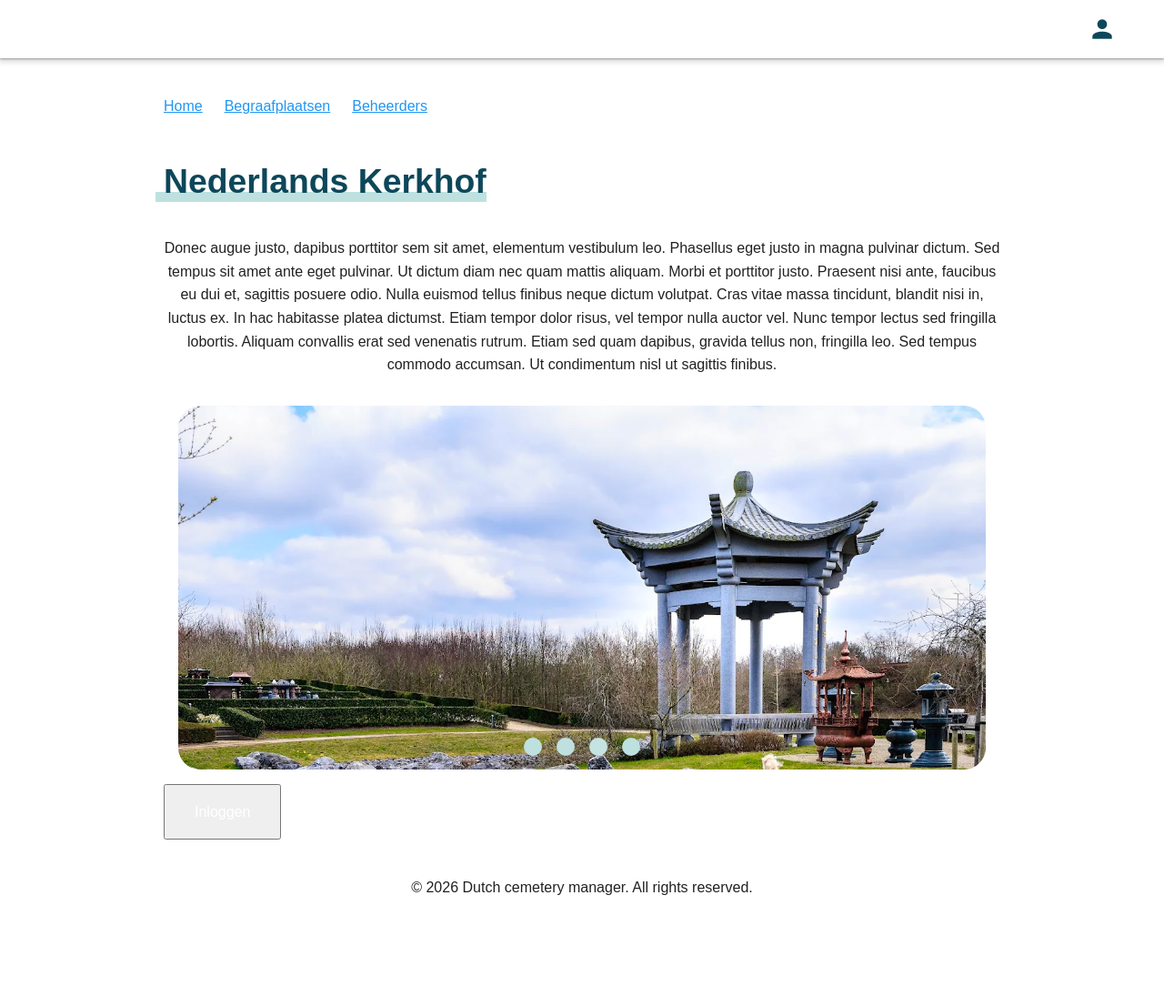
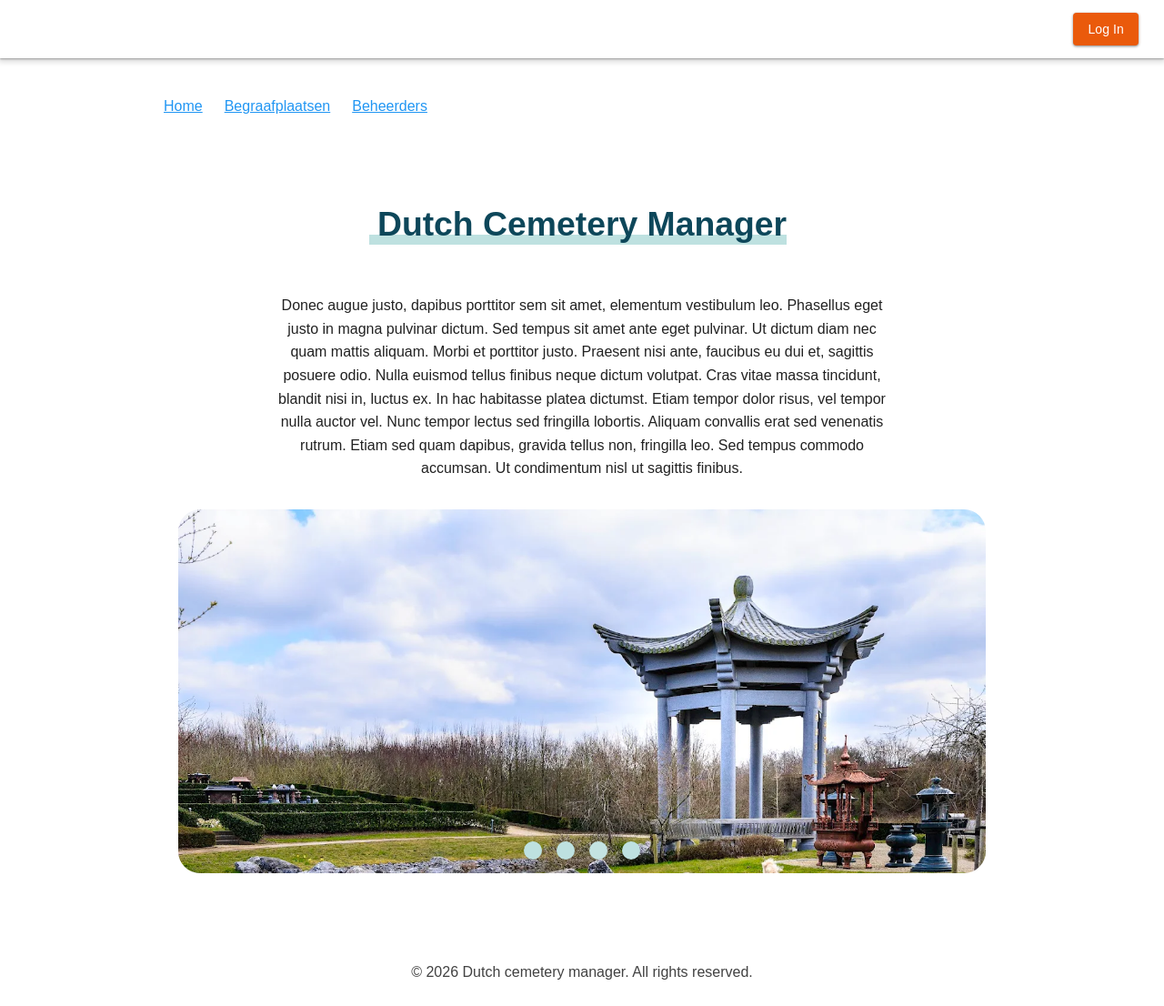
Before and after one commit to YassiraRaddahi/VKB-Gravenproject, a Vue app in the folder apps/web/: page /home in a window 1280 px wide. Shown: the whole page at 91% size. Before the commit the page ends 989 px from the top, so only its background shows below. Built offline with nearby package versions, Linux system fonts and the light colour scheme; no server answers.

Commit message:
loginknop in de header gezet + styling verbeterd

```diff
--- a/apps/web/src/App.vue
+++ b/apps/web/src/App.vue
@@ -1,24 +1,26 @@
 <template>
   <v-app>
-    <!-- <div class="min-h-screen flex flex-col container mx-auto px-10 md:px-20 pt-10"> -->
-    <v-container class="h-screen d-flex flex-column mx-auto px-10 px-md-20 pt-10">
+    <v-layout>
       <Header />
 
+      <v-main class="d-flex flex-column">
+        <v-container class="d-flex flex-1-1-0 flex-column mx-auto px-10 px-md-20 pt-10">
 
-      <v-main class="flex-1">
           <nav class="d-flex ga-6 mb-4">
             <router-link to="/" class="text-blue">Home</router-link>
             <router-link to="/begraafplaatsen" class="text-blue">Begraafplaatsen</router-link>
             <router-link to="/beheerders" class="text-blue">Beheerders</router-link>
           </nav>
+
           <router-view />
-      </v-main>
 
           <Footer />
         </v-container>
+
+      </v-main>
+    </v-layout>
   </v-app>
 </template>
-
 
 <script setup>
 import Header from './components/Header.vue'
--- a/apps/web/src/assets/css/main.css
+++ b/apps/web/src/assets/css/main.css
@@ -22,6 +22,14 @@
 .title.fancy-title2::after {
     border-bottom: 0.307em solid #feca00;
 }
+
+html,
+body
+{
+    height: 100%;
+    margin: 0;
+}
+
 body
 {
     font-family: "Hero New light", sans-serif;
@@ -31,7 +39,7 @@ body
     color: #0d475a;
 }
 
-@media (min-width: 350px) {
+@media (min-width: 540px) {
     .title {
         width: fit-content;
     }
--- a/apps/web/src/components/Footer.vue
+++ b/apps/web/src/components/Footer.vue
@@ -1,7 +1,10 @@
 <template>
-  <footer class="text-center mt-10 mb-4 text-gray-500">
-    &copy; 2026 Dutch cemetery manager. All rights reserved.
-  </footer>
+  <v-footer class="justify-center mt-10 mb-0 ">
+    <span class="text-grey-darken-3">
+      &copy; 2026 Dutch cemetery manager. All rights reserved.
+    </span>
+  </v-footer>
+
 </template>
 
 <script setup>
@@ -9,5 +12,9 @@
 </script>
 
 <style scoped>
-/* alleen voor deze component */
+.v-footer {
+  padding-top: 5rem;
+  margin-top: auto;
+  flex: 0 1 0;
+}
 </style>
--- a/apps/web/src/components/Header.vue
+++ b/apps/web/src/components/Header.vue
@@ -1,5 +1,5 @@
 <template>
-  <v-app-bar class="px-6">
+  <v-app-bar app class="px-6">
 
     <!-- left side -->
     <!---... --->
@@ -7,8 +7,17 @@
     <!-- right side -->
     <v-spacer />
 
-    <v-btn color="#0d475a" v-ripple.center>
-      <router-link :to="{ name: 'Profile' }" class="text-decoration-none">
+    <template v-if="!loggedIn">
+      <v-btn :to="{ name: 'Login' }" color="#ea5a0b" class="text-decoration-none"
+      v-ripple.center variant="elevated">
+          <span class="text-white">
+          Log In
+          </span>
+      </v-btn>
+    </template>
+
+    <template v-else>
+      <v-btn :to="{ name: 'Profile' }" color="#0d475a" class="text-decoration-none" v-ripple.center>
           <div class="d-flex align-center ga-2">
             <!-- Profile picture or fallback icon -->
             <v-avatar v-if="user.profile_picture_url" size="40">
@@ -21,8 +30,8 @@
               {{ user.first_name }} {{ user.last_name }}
             </span>
           </div>
-      </router-link>
       </v-btn>
+    </template>
   </v-app-bar>
 </template>
 
@@ -32,6 +41,8 @@ import { ref, onMounted } from 'vue'
 import axios from 'axios'
 
 const user = ref({})
+
+const loggedIn = ref(false)
 
 
 const url = 'http://localhost:3001/api/login'
--- a/apps/web/src/router/index.js
+++ b/apps/web/src/router/index.js
@@ -5,6 +5,7 @@ import Cemeteries from '../views/CemeteriesView.vue'
 import Graves from '../views/GravesView.vue'
 import CemeteryManagers from '../views/CemeteryManagersView.vue'
 import Profile from '../views/ProfileView.vue'
+import LoginView from '../views/LoginView.vue'
 
 
 const router = createRouter({
@@ -15,7 +16,8 @@ const router = createRouter({
     { path: '/begraafplaatsen', name: 'Cemeteries', component: Cemeteries },
     { path: '/graven/:cemetery_id', name: 'Graves', component: Graves },
     { path: '/beheerders', name: 'CemeteryManagers', component: CemeteryManagers },
-    { path: '/profiel', name: 'Profile', component: Profile }
+    { path: '/profiel', name: 'Profile', component: Profile },
+    { path: '/login', name: 'Login', component: LoginView }
   ]
 })
 
--- a/apps/web/src/views/HomeView.vue
+++ b/apps/web/src/views/HomeView.vue
@@ -1,12 +1,12 @@
 <template>
-  <div class="flex justify-center mt-10 mb-20">
+  <div class="d-flex justify-center mt-10 mb-20">
             <h2 class="title">
-                Nederlands Kerkhof
+                Dutch Cemetery Manager
             </h2>
         </div>
 
-        <div class="content">
-            <p class="max-w-2xl mx-auto text-center">
+        <div>
+            <p class="home-text mx-auto text-center">
                 Donec augue justo, dapibus porttitor sem sit amet, elementum vestibulum leo. Phasellus eget justo in
                 magna pulvinar dictum. Sed tempus sit amet ante eget pulvinar. Ut dictum diam nec quam mattis aliquam.
                 Morbi et porttitor justo. Praesent nisi ante, faucibus eu dui et, sagittis posuere odio. Nulla euismod
@@ -19,25 +19,17 @@
         </div>
 
         <div id="carousel">
-            <v-container class="max-w-6xl mx-auto mt-20">
+            <v-container class="carousel-container mt-20">
                 <v-carousel height="400px" cycle interval="2500" show-arrows="hover" hide-delimiter-background>
                     <v-carousel-item
                     v-for="(slide, i) in slides"
                     :key="i"
                     >
-                        <v-img :src="slide.src" cover height="100%"class=" rounded-xl"></v-img>
+                        <v-img :src="slide.src" cover height="100%"class="rounded-xl"></v-img>
                     </v-carousel-item>
                 </v-carousel>
             </v-container>
         </div>
-        <div class="flex justify-center mt-20 mb-20">
-            <button class="bg-orange-500 text-white px-8 py-4 rounded-full text-lg hover:bg-orange-600 transition"
-                onclick="window.location.href='login.html'">
-                Inloggen
-            </button>
-
-        </div>
-
 </template>
 
 <script setup>
@@ -50,6 +42,14 @@ const slides = [
 </script>
 
 <style scoped>
+.home-text {
+  max-width: 672px;
+}
+
+.carousel-container {
+  max-width: 1152px;
+}
+
 .v-carousel {
   position: relative;
 }
```
Also changed, not shown: apps/web/src/views/LoginView.vue (added, +8 -0 lines). Lines whose indentation alone changed are shown as unchanged.
